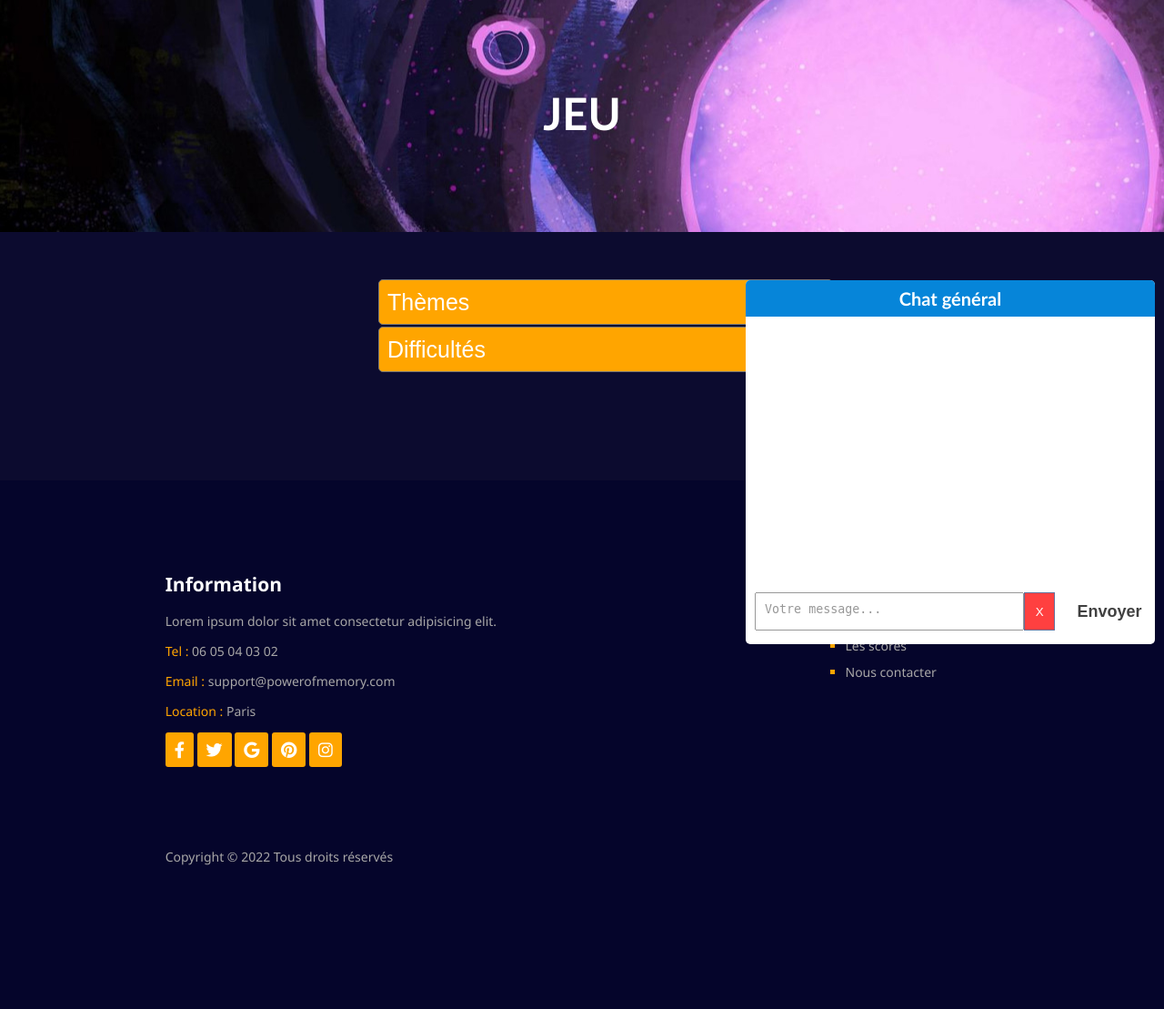
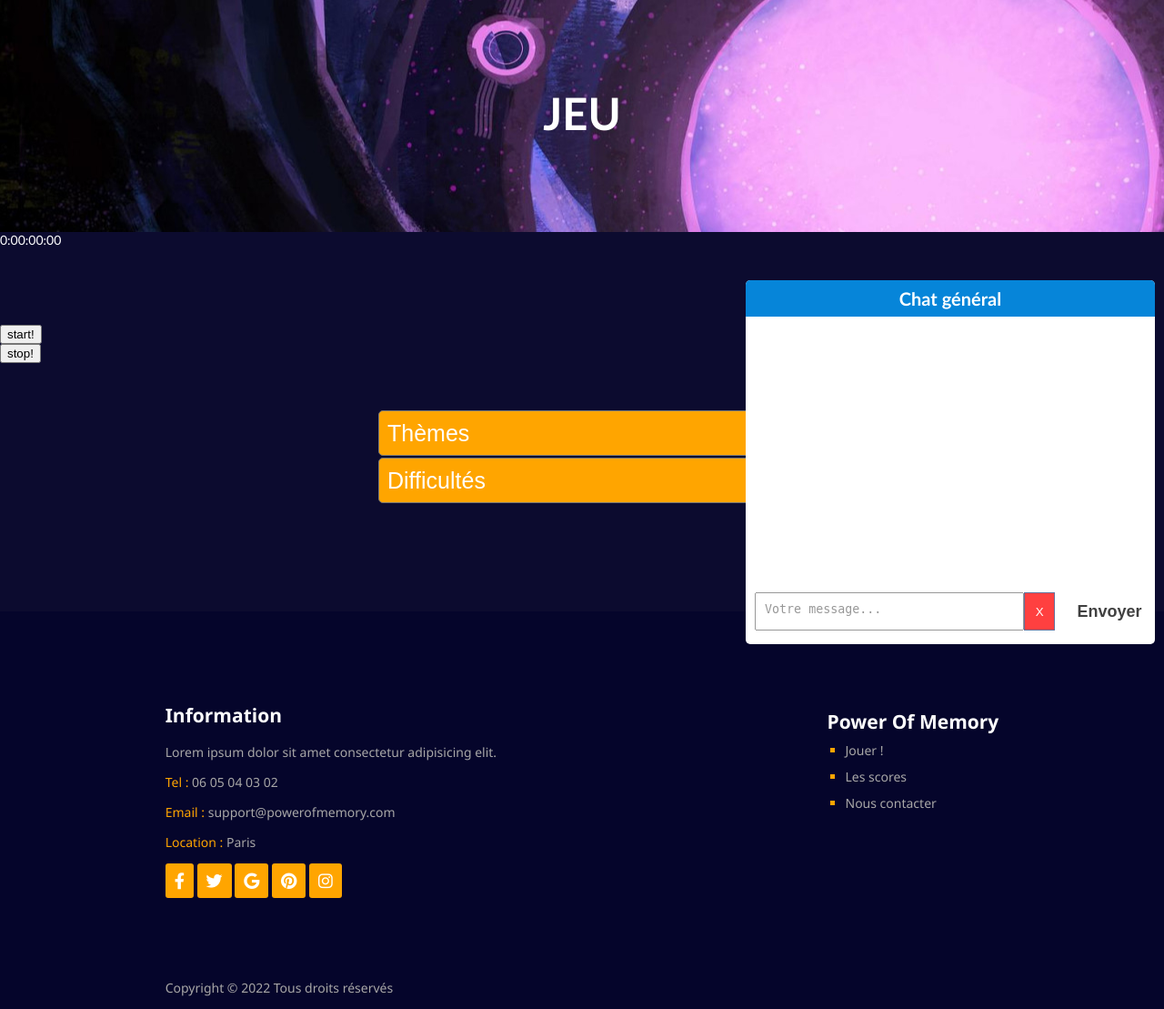
Before and after one commit to DONNAES/Puissance4, a PHP site: page /memory.php in a window 1280 px wide. Shown: the part 52-1161 px from the top of the page at 91% size. Before the commit the page ends 1003 px from the top, so only its background shows below. Run offline with PHP 8.4, Linux system fonts and the light colour scheme; some libraries are stand-ins or nearby versions.

Commit message:
création chrono

```diff
--- a/Web/assets/js/memory.js
+++ b/Web/assets/js/memory.js
@@ -42,3 +42,41 @@ function choice(){
 function start(){
 
 }
+
+var startTime = 0;
+var start = 0;
+var end = 0;
+var diff = 0;
+var timerID = 0;
+function chrono(){
+	end = new Date();
+	diff = end - start;
+	diff = new Date(diff);
+	var msec = diff.getMilliseconds();
+	var sec = diff.getSeconds();
+	var min = diff.getMinutes();
+	var hr = diff.getHours()-1;
+	if (min < 10){
+		min = "0" + min;
+	}
+	if (sec < 10){
+		sec = "0" + sec;
+	}
+	if(msec < 10){
+		msec = "0" +msec;
+	}
+	else if(msec < 100){
+		msec = "0" +msec;
+	}
+	document.getElementById("chronotime").innerHTML = hr + ":" + min + ":" + sec + ":" + msec;
+	timerID = setTimeout("chrono()", 10);
+}
+
+function chronoStart(){
+    start = new Date();
+        chrono();
+}
+
+function chronoStop(){
+	clearTimeout(timerID)
+}
--- a/Web/memory.php
+++ b/Web/memory.php
@@ -36,6 +36,11 @@
         <section class="backgroundImage">
                 <h1>JEU</h1>
         </section>
+        <span id="chronotime">0:00:00:00</span>
+            <form name="chronoForm">
+                <input type="button" name="startstop" value="start!" onClick="chronoStart()" />
+                <input type="button" name="stop" value="stop!" onClick="chronoStop()" />
+            </form>
         <section class="level">
         <select name="themes" id="theme">
             <option value="" class="Theme">Thèmes</option>
```
